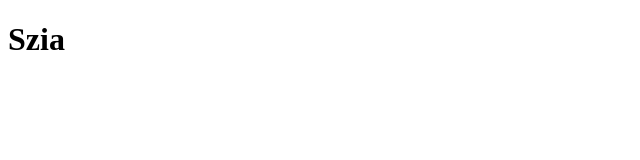
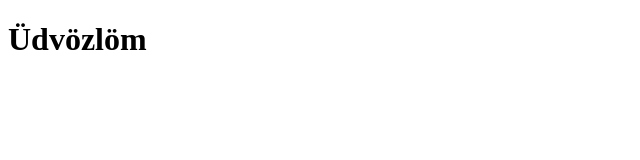
Before and after one commit to DrTercsiIldiko/DrTercsiIldiko.github.io, a plain HTML site: page index.html in a window 1280 px wide. Shown: the whole page, without its empty margins (0-640 px from the left). Drawn offline with Linux system fonts and the light colour scheme.

Commit message:
Új üdvözlő szöveg

```diff
--- a/index.html
+++ b/index.html
@@ -2,9 +2,9 @@
 <html>
     <head>
         <meta charset="utf-8" />
-        <title>Hello</title>
+        <title>Dr. Tercsi Ildikó</title>
     </head>
     <body>
-        <h1>Szia</h1>
+        <h1>Üdvözlöm</h1>
     </body>
 </html>
```
